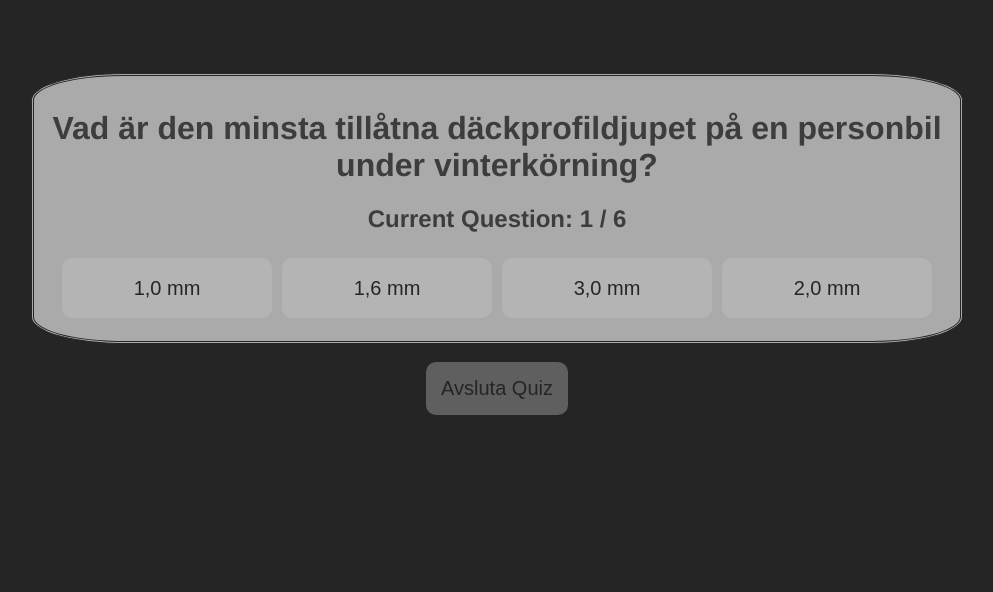
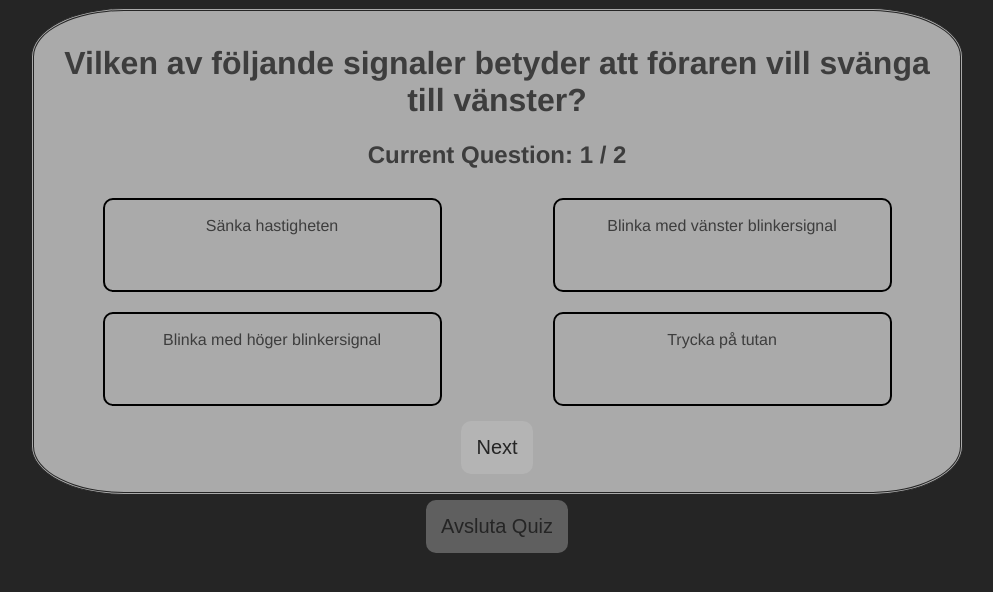
Before and after one commit to FalasFry/DrivingQuiz, a Vue app: page / in a window 1280 px wide. Both pictures are taken after a click on the button "Starta Quiz". Shown: the top 592 px of the page, without its empty margins (143-1136 px from the left). Built offline with nearby package versions, Linux system fonts and the light colour scheme.

Commit message:
better formatting

```diff
--- a/src/App.vue
+++ b/src/App.vue
@@ -32,7 +32,6 @@ export default {
   text-align: center;
   justify-content: center;
   color: #3d3d3d;
-  margin-top: 60px;
 }
 
 body {
--- a/src/assets/questions.json
+++ b/src/assets/questions.json
@@ -59,6 +59,16 @@
           "3,0 mm"
         ],
         "answer": "3,0 mm"
+      },
+      {
+        "question": "Vad är det högsta tillåtna alkoholhalten för en person som ska köra bil?",
+        "options": [
+          "0,1 promille",
+          "0,2 promille",
+          "0,5 promille",
+          "1,0 promille"
+        ],
+        "answer": "0,2 promille"
       }
     ]
   }
--- a/src/components/QuizApplet.vue
+++ b/src/components/QuizApplet.vue
@@ -4,20 +4,24 @@
 
       <div v-if="isStarted" class="QuizGame">
 
-
         <div v-if="!isCompleated" class="questionPanel">
           <h1>{{ jsonData[curQuestion].question }}</h1>
           <h2 v-if="!isCompleated">{{ "Current Question: " +(curQuestion+1) +" / " +jsonData.length }}</h2>
           <div class="questionDisplay">
               <div v-for="(answer, index) in jsonData[curQuestion].options" :key="index">
-                  <button class="answerBtn" @click="CheckAnswer(answer)">{{ answer }}</button>
+                  <!-- <button class="answerBtn" @click="CheckAnswer(answer)">{{ answer }}</button> -->
+
+                  <label :class="[{'selected': selectedAnswer === answer}, 'answerLabel']">
+                    <input type="radio" class="answerInput" :value="answer" v-model="selectedAnswer">
+                    {{ answer }}
+                  </label>
               </div>
           </div>
+          <button @click="CheckAnswer(selectedAnswer)">Next</button>
         </div>
 
-
         <div v-if="isCompleated">
-          <div class="resultsPanel">
+          <div v-if="wrongAnswers.length > 0" class="resultsPanel">
             <h1>Dina Resultat</h1>
             <h4> Rätta Svar: {{ score }} / {{ jsonData.length }} </h4>
             <h2>{{ wrongAnswers[resultDisplay].question }}</h2>
@@ -25,6 +29,9 @@
             <h2 class="urPick">{{ "Du Svarade: " +wrongAnswers[resultDisplay].picked }}</h2>
             <button @click="ShowResult(false)">Visa Förgående</button>
             <button @click="ShowResult(true)">Visa Nästa</button>
+          </div>
+          <div v-else>
+            <h1>Grattis Alla Rätt!</h1>
           </div>
         </div>
 
@@ -45,6 +52,7 @@
           this.curQuestion = 0;
           this.score = 0;
           this.Shuffle(this.jsonData);
+          this.jsonData.splice(2);
           this.wrongAnswers = [];
           this.resultDisplay = 0;
           this.isCompleated = false;
@@ -66,13 +74,13 @@
                 "picked": option,
               });
           }
-
           if(this.curQuestion < this.jsonData.length-1){
             this.curQuestion+=1;
           }
           else{
             this.isCompleated = true;
           }
+          this.selectedAnswer = null;
         },
         ShowResult:function(upordown) {
           if(upordown){
@@ -108,8 +116,9 @@
             wrongAnswers: Array,
             isCompleated: false,
             resultDisplay: Number,
+            selectedAnswer: null,
         }
-      }
+      },
   }
 </script>
 
@@ -120,16 +129,18 @@
     display: inline;
   }
 
-
   .endBtn {
     justify-content: center;
   }
 
   .questionDisplay {
-    flex:1;
-    display: flex;
+    display: grid;
     text-align: center;
+    align-items: center;
     justify-content: center;
+    grid-template-columns: repeat(2, 1fr);
+    grid-template-rows: repeat(2, 1fr);
+    line-height: 200%;
   }
 
   .questionPanel {
@@ -139,12 +150,11 @@
     text-align: center;
     background-color: #aaa;
     width: 900px;
-    height: 240px;
-    margin: 1%;
-    padding: 1%;
+    height: 100%;
     border-style: double;
     border-color: #252525;
     border-radius: 10%;
+    padding: 1%;
   }
 
   .resultsPanel {
@@ -162,11 +172,25 @@
     border-radius: 10%;
   }
 
-
-  .answerBtn {
-    width: 210px;
-    height: 60px;
-    padding: 0;
+  .answerLabel {
+    display: inline-block;
+    margin: 10px;
+    padding: 10px;
+    border: 2px solid black;
+    border-radius: 10px;
+    cursor: pointer;
+    width: 70%;
+    height: 70px;
+    justify-content: center;
+    text-align: center;
+    align-items: center;
+  }
+  .answerLabel.selected {
+    background-color: green;
+    border-color: green;
+  }
+  .answerInput {
+    display: none;
   }
 
   .correctAns {
@@ -175,13 +199,35 @@
   }
 
   .urPick {
-    color: lightsalmon;
-    background-color: rgb(233, 42, 42);
+    color: rgb(247, 181, 181);
+    background-color: rgb(182, 14, 14);
   }
 
-  @media (max-width: 768px) {
+  @media (max-width: 800px) {
     .questionDisplay {
-      display: inline;
+      line-height: 150%;
+    }
+
+    .resultsPanel {
+      width: 100%;
+      height: 100%;
+    }
+
+    .questionPanel {
+      width: 100%;
+      height: 100%;
+    }
+    h1 {
+      font-size: 130%;
+    }
+    h2 {
+      font-size: 110%;
+    }
+  }
+
+  @media (max-height: 450px) {
+    .questionDisplay {
+      line-height: 150%;
     }
 
     .resultsPanel {
```
Lines whose indentation alone changed are shown as unchanged.
